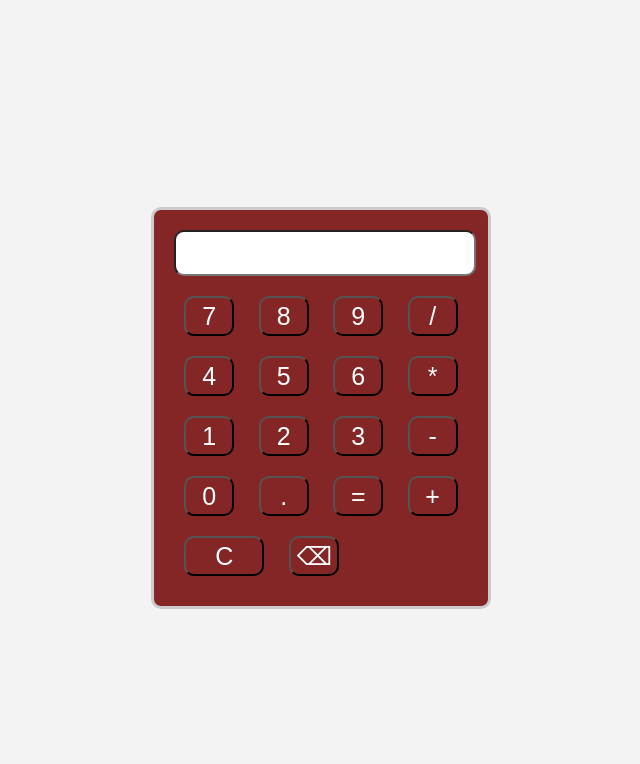
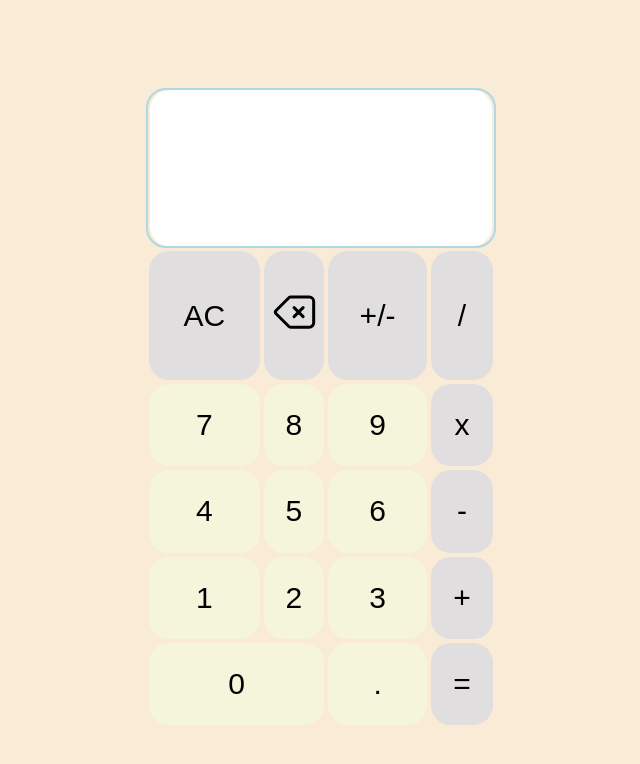
Before and after one commit to Tatakumbo/Calculator, a plain HTML site: page index.html in a window 1280 px wide. Shown: the whole page, without its empty margins (319-959 px from the left). Drawn offline with Linux system fonts and the light colour scheme.

Commit message:
Update index.html

```diff
--- a/index.html
+++ b/index.html
@@ -1,45 +1,183 @@
 <!DOCTYPE html>
-<html>
+<html lang="en">
 
 <head>
-    <title>Simple Calculator</title>
-    <link rel="stylesheet" href="style.css">
-    <script src="script.js"></script>
+    <meta charset="UTF-8">
+    <meta name="viewport" content="width=device-width, initial-scale=1.0">
+    <title>Document</title>
+    <style>
+        * {
+            box-sizing: border-box;
+        }
+
+        body {
+            display: flex;
+            justify-content: center;
+            align-items: center;
+            background-color: antiquewhite;
+            height: 100vh;
+        }
+
+        div.container {
+            width: 350px;
+            height: 80vh;
+            background-color: none;
+
+        }
+
+        /*input fields*/
+        div.inputfields {
+            text-align: center;
+            height: 25%;
+            border: 2px solid lightblue;
+            border-radius: 20px;
+        }
+
+        input {
+            width: 99%;
+            height: 50%;
+            border: none;
+            color: black;
+            text-align: right;
+            font-size: 35px;
+            padding-inline: 10px;
+
+        }
+
+        #upView {
+            border-top-left-radius: 20px;
+            border-top-right-radius: 20px;
+        }
+
+        #downView {
+            border-bottom-left-radius: 20px;
+            border-bottom-right-radius: 20px;
+            direction: rtl;
+        }
+
+        input:focus {
+            outline: none;
+        }
+
+
+        /*button*/
+        button {
+            width: 100%;
+            height: 100%;
+            background-color: rgb(224, 222, 222);
+            font-size: 30px;
+            border-radius: 20px;
+            border: 20px;
+            box-sizing: border-box;
+        }
+
+        button:hover {
+            cursor: pointer;
+        }
+
+        button:active {
+            scale: 0.8;
+
+            transition: scale ease .2s;
+        }
+
+        table {
+            width: 100%;
+            height: 75%;
+        }
+
+        td {
+            border: 2px;
+        }
+
+        button.number {
+            background-color: whitesmoke
+        }
+
+        .numbers {
+            background-color: beige;
+        }
+    </style>
 </head>
 
 <body>
-    <div class="calculator">
-        <input type="text" id="display" readonly>
-        <div class="buttons">
-            <div class="first">
-                <button onclick="append('7')">7</button>
-                <button onclick="append('8')">8</button>
-                <button onclick="append('9')">9</button>
-                <button onclick="append('/')">/</button>
-            </div>
-            <div class="second">
-                <button onclick="append('4')">4</button>
-                <button onclick="append('5')">5</button>
-                <button onclick="append('6')">6</button>
-                <button onclick="append('*')">*</button>
-            </div>
-            <div class="third">
-                <button onclick="append('1')">1</button>
-                <button onclick="append('2')">2</button>
-                <button onclick="append('3')">3</button>
-                <button onclick="append('-')">-</button>
-            </div>
-            <div class="forth">
-                <button onclick="append('0')">0</button>
-                <button onclick="append('.')">.</button>
-                <button onclick="calculate()">=</button>
-                <button onclick="append('+')">+</button>
-            </div>
-            <button class="clear" onclick="clearDisplay()">C</button>
-            <button onclick="backspace()">⌫</button>
+    <div class="container">
+        <div class="inputfields">
+            <input type="text" style="font-size: 50px;" name="upView" id="upView" readonly><br />
+            <input type="text" name="downView" id="downView" readonly>
         </div>
+        <table>
+            <tr>
+                <td><button onclick="clearVIews()">AC</button></td>
+                <td><button onclick="backSpace()"><svg xmlns="http://www.w3.org/2000/svg" fill="none"
+                            viewBox="0 0 24 24" stroke-width="1.5" stroke="currentColor" class="size-6">
+                            <path stroke-linecap="round" stroke-linejoin="round"
+                                d="M12 9.75 14.25 12m0 0 2.25 2.25M14.25 12l2.25-2.25M14.25 12 12 14.25m-2.58 4.92-6.374-6.375a1.125 1.125 0 0 1 0-1.59L9.42 4.83c.21-.211.497-.33.795-.33H19.5a2.25 2.25 0 0 1 2.25 2.25v10.5a2.25 2.25 0 0 1-2.25 2.25h-9.284c-.298 0-.585-.119-.795-.33Z" />
+                        </svg>
+
+                    </button></td>
+                <td><button onclick="minusQuote()">+/-</button></td>
+                <td><button onclick="toView('/')">/</button></td>
+            </tr>
+            <tr>
+                <td><button class="numbers" onclick="toView('7')">7</button></td>
+                <td><button class="numbers" onclick="toView(8)">8</button></td>
+                <td><button class="numbers" onclick="toView(9)">9</button></td>
+                <td><button onclick="toView('*')">x</button></td>
+            </tr>
+            <tr>
+                <td><button class="numbers" onclick="toView('4')">4</button></td>
+                <td><button class="numbers" onclick="toView('5')">5</button></td>
+                <td><button class="numbers" onclick="toView('6')">6</button></td>
+                <td><button onclick="toView('-')">-</button></td>
+            </tr>
+            <tr>
+                <td><button class="numbers" onclick="toView('1')">1</button></td>
+                <td><button class="numbers" onclick="toView('2')">2</button></td>
+                <td><button class="numbers" onclick="toView('3')">3</button></td>
+                <td><button onclick="toView('+')">+</button></td>
+            </tr>
+            <tr>
+                <td colspan="2"><button class="numbers" onclick="toView('0')">0</button></td>
+                <td><button class="numbers" onclick="toView('.')">.</button></td>
+                <td><button onclick="calculate()">=</button></td>
+            </tr>
+        </table>
     </div>
 
+    <script>
+        const view = document.getElementById('downView');
+        const upView = document.getElementById('upView')
+
+        function toView(input) {
+            view.value += input;
+        }
+
+        function minusQuote() {
+            view.value = "-(" + view.value + ")";
+        }
+
+        function calculate() {
+            try {
+
+                const answer = eval(view.value);
+                upView.value = answer;
+            }
+            catch {
+                upView.value = "Error";
+                view.value = "";
+            }
+        }
+
+        function backSpace() {
+             view.value=view.value.slice(0, -1);
+        }
+
+        function clearVIews() {
+            view.value = "";
+            upView.value = "";
+        }
+    </script>
 </body>
 
 </html>
```
